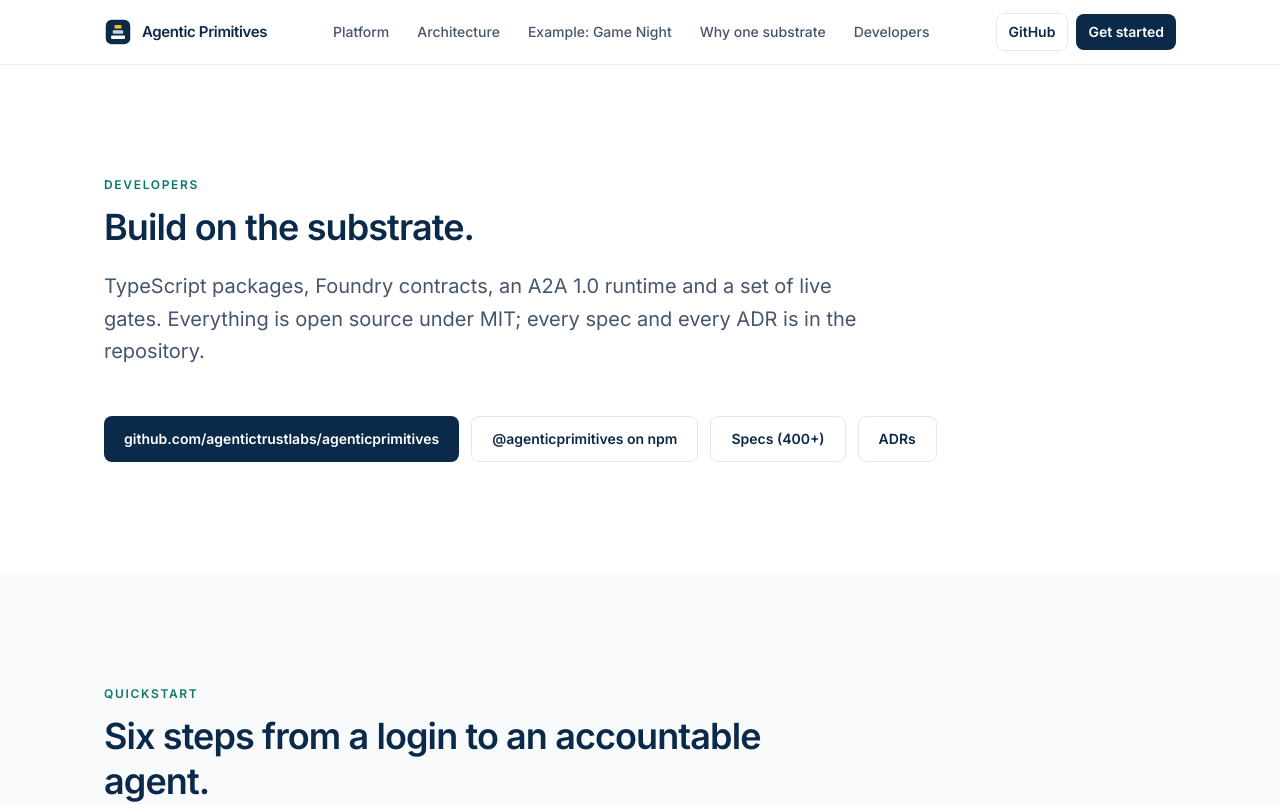
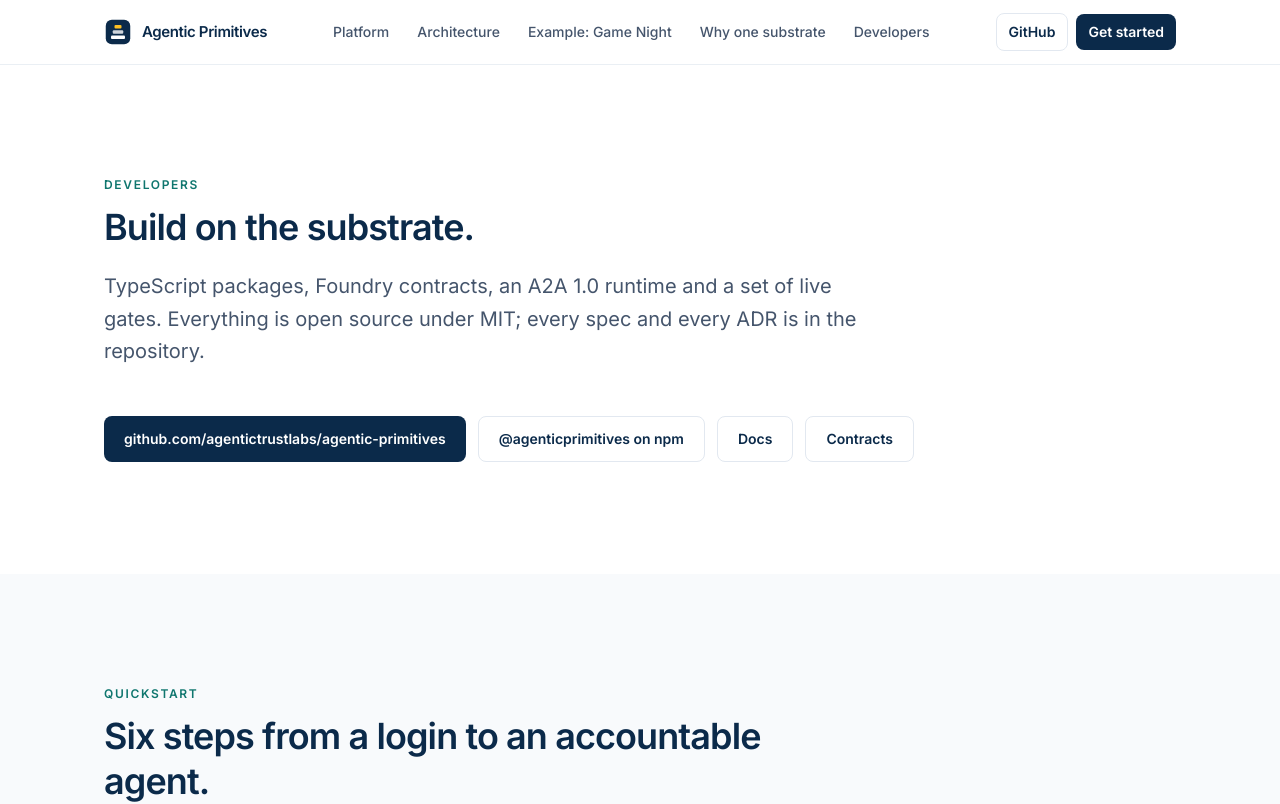
Before and after one commit to agentictrustlabs/agenticprimitives-site, a Next.js app in the folder apps/web/: page /developers in a window 1280 px wide. Shown: the top 804 px of the page. Built offline with nearby package versions, Linux system fonts and the light colour scheme.

Commit message:
Point public GitHub links at agentictrustlabs/agentic-primitives

```diff
--- a/apps/web/next.config.ts
+++ b/apps/web/next.config.ts
@@ -1,6 +1,6 @@
 import type { NextConfig } from 'next';
 
-const GITHUB = 'https://github.com/agentictrustlabs/agenticprimitives';
+const GITHUB = 'https://github.com/agentictrustlabs/agentic-primitives';
 
 const config: NextConfig = {
   reactStrictMode: true,
@@ -22,11 +22,11 @@
         destination: 'https://agenticprimitives.dev/:path*',
         permanent: true,
       },
-      // The ontology namespace IRIs (`https://agenticprimitives.dev/ns/<module>#Term`) must never 404 under a
-      // marketing deploy: resolve each module to its T-box source until a content-negotiated server lands.
-      { source: '/ns/:module', destination: `${GITHUB}/blob/master/packages/ontology/tbox/:module.ttl`, permanent: false },
-      { source: '/schemas/:path*', destination: `${GITHUB}/blob/master/scripts/schemas/:path*`, permanent: false },
-      { source: '/contexts/:path*', destination: `${GITHUB}/blob/master/packages/ontology/context.jsonld`, permanent: false },
+      // Public kit is agentic-primitives (main). T-box TTL is not in that repo yet — land /ns on the kit
+      // until a content-negotiated ontology server exists. Schemas live at /schemas in the kit.
+      { source: '/ns/:module', destination: `${GITHUB}`, permanent: false },
+      { source: '/schemas/:path*', destination: `${GITHUB}/blob/main/schemas/:path*`, permanent: false },
+      { source: '/contexts/:path*', destination: `${GITHUB}`, permanent: false },
     ];
   },
 };
--- a/apps/web/src/app/developers/page.tsx
+++ b/apps/web/src/app/developers/page.tsx
@@ -21,10 +21,10 @@
     <>
       <Section eyebrow="Developers" title="Build on the substrate." lede="TypeScript packages, Foundry contracts, an A2A 1.0 runtime and a set of live gates. Everything is open source under MIT; every spec and every ADR is in the repository.">
         <div className="flex flex-wrap gap-3">
-          <a href={SITE.github} className="btn-primary" rel="noreferrer">github.com/agentictrustlabs/agenticprimitives</a>
+          <a href={SITE.github} className="btn-primary" rel="noreferrer">github.com/agentictrustlabs/agentic-primitives</a>
           <a href={SITE.npm} className="btn-secondary" rel="noreferrer">@agenticprimitives on npm</a>
-          <a href={`${SITE.github}/tree/master/specs`} className="btn-secondary" rel="noreferrer">Specs (400+)</a>
-          <a href={`${SITE.github}/tree/master/docs/architecture/decisions`} className="btn-secondary" rel="noreferrer">ADRs</a>
+          <a href={`${SITE.github}/tree/main/docs`} className="btn-secondary" rel="noreferrer">Docs</a>
+          <a href={`${SITE.github}/tree/main/contracts`} className="btn-secondary" rel="noreferrer">Contracts</a>
         </div>
       </Section>
 
@@ -59,7 +59,7 @@
               <p className="mt-1 text-sm text-slate-600">{o.oneLine}</p>
               <ul className="mt-3 space-y-1">
                 {o.packages.map((p) => (
-                  <li key={p}><a href={`${SITE.github}/tree/master/packages/${p}`} className="font-mono text-xs text-teal hover:underline" rel="noreferrer">@agenticprimitives/{p}</a></li>
+                  <li key={p}><a href={`${SITE.npmPackage}/@agenticprimitives/${p}`} className="font-mono text-xs text-teal hover:underline" rel="noreferrer">@agenticprimitives/{p}</a></li>
                 ))}
               </ul>
             </div>
--- a/apps/web/src/app/platform/page.tsx
+++ b/apps/web/src/app/platform/page.tsx
@@ -59,7 +59,7 @@
                 <h4 className="text-xs font-semibold uppercase tracking-wider text-slate-500">Packages</h4>
                 <div className="mt-3 flex flex-wrap gap-1.5">
                   {o.packages.map((p) => (
-                    <a key={p} href={`${SITE.github}/tree/master/packages/${p}`} rel="noreferrer">
+                    <a key={p} href={`${SITE.npmPackage}/@agenticprimitives/${p}`} rel="noreferrer">
                       <Tag tone="teal">@agenticprimitives/{p}</Tag>
                     </a>
                   ))}
--- a/packages/content/src/index.ts
+++ b/packages/content/src/index.ts
@@ -5,8 +5,9 @@
   name: 'Agentic Primitives',
   url: 'https://agenticprimitives.dev',
   tagline: 'The trust substrate for agentic applications.',
-  github: 'https://github.com/agentictrustlabs/agenticprimitives',
+  github: 'https://github.com/agentictrustlabs/agentic-primitives',
   npm: 'https://www.npmjs.com/org/agenticprimitives',
+  npmPackage: 'https://www.npmjs.com/package',
   contact: 'mailto:hello@agenticprimitives.dev',
 } as const;
 
```
